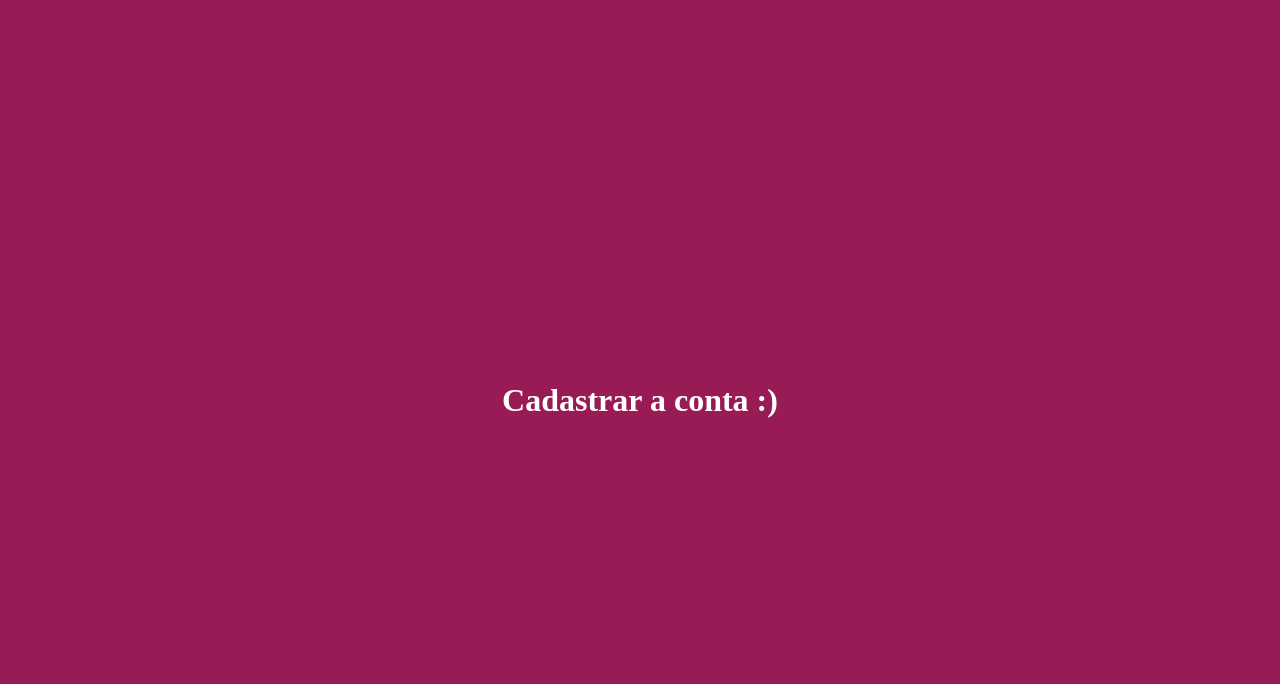
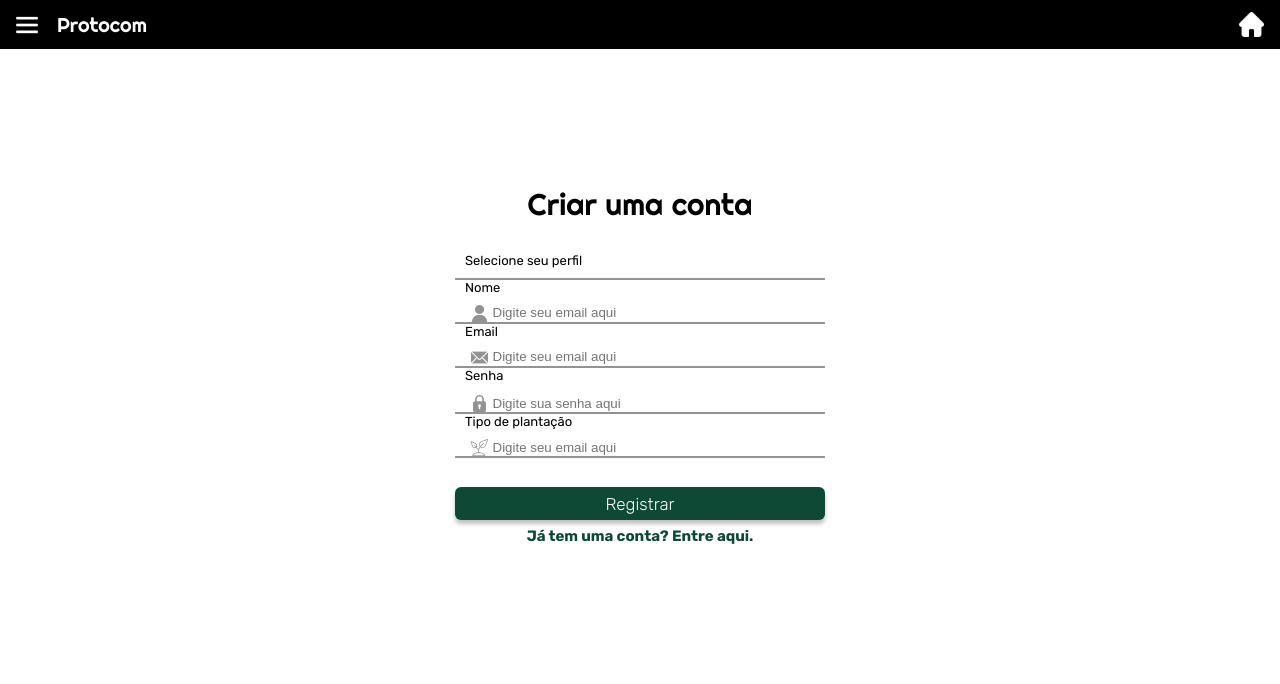
Before and after one commit to 2023M2T7-Inteli/Projeto4, a plain HTML site: page Programação/frontend/sign_up/index.html in a window 1280 px wide. Drawn offline with Linux system fonts and the light colour scheme.

Commit message:
Alterações no front end
- Titulo e icone da pagina de login
- Tela de cadastro

```diff
--- a/Programação/frontend/MainFarmer/Agricultor.css
+++ b/Programação/frontend/MainFarmer/Agricultor.css
@@ -5,7 +5,6 @@
     padding: 0;
     margin: 0;
 }
-
 
 header {
     background-color: black;
--- a/Programação/frontend/home/style.css
+++ /dev/null
@@ -1,16 +0,0 @@
-* {
-    margin: 0;
-    padding: 0;
-    color: white;
-}
-
-body {
-    background-color: rgb(154, 14, 229);
-}
-
-h1 {
-    position: absolute;
-    top: 50%;
-    left: 50%;
-    transform: translate(-50%, -50%);
-}
--- a/Programação/frontend/sign_in/style.css
+++ b/Programação/frontend/sign_in/style.css
@@ -1,6 +1,10 @@
 @import url('https://fonts.googleapis.com/css2?family=Righteous&display=swap');
 @import url('https://fonts.googleapis.com/css2?family=Rubik:wght@300;400;700&display=swap');
 
+* {
+    padding: 0;
+    margin: 0;
+}
 
 input {
     outline: 0;
@@ -133,7 +137,7 @@ header {
 #center_all {
     display: flex;
     align-items: center;
-    height: 80vh;
+    height: 79vh;
 }
 
 .center_email {
@@ -142,15 +146,6 @@ header {
 
 .center_password {
     display: flex;
-}
-
-#options {
-    position: absolute;
-    width: 100%;
-    height: 32%;
-    bottom: 0px;
-    background: #0E4936;
-    border-radius: 25px 25px 0px 0px;
 }
 
 #email {
--- a/Programação/frontend/sign_up/index.html
+++ b/Programação/frontend/sign_up/index.html
@@ -6,8 +6,51 @@
     <meta name="viewport" content="width=device-width, initial-scale=1.0">
     <title>Cadastrar</title>
     <link rel="stylesheet" href="style.css">
+    <link rel="shortcut icon" href="images/logo.png" type="image/x-icon">
 </head>
 <body>
-    <h1>Cadastrar a conta :)</h1>
+    <header>
+        <img id="menu" src="images/menu.png" alt="Botão de menu lateral">
+        <a id="home_a" href="../home/index.html">
+            <img id="home" src="images/home.png" alt="Botão para navegar até a página inicial">
+        </a>
+        <h2 id="title_header">Protocom</h2>
+    </header>
+    <main>
+        <div id="center_all">
+            <div class="center_info">
+                <h1 id="title_logo">Criar uma conta</h1>
+                <h2 id="profile">Selecione seu perfil</h2>
+                <div id="line1" class="line"></div>
+                <h2 id="name">Nome</h2>
+                <div class="center_email">
+                    <img id="profile_icon" src="images/profile2.png" alt="Icone de perfil">
+                    <input id="input1" type="text" placeholder="Digite seu email aqui">
+                </div>
+                <div id="line2" class="line"></div>
+                <h2 id="email">Email</h2>
+                <div class="center_email">
+                    <img id="email_icon" src="images/email.png" alt="Icone de email">
+                    <input id="input1" type="text" placeholder="Digite seu email aqui">
+                </div>
+                <div id="line3" class="line"></div>
+                <h2 id="password">Senha</h2>
+                <div class="center_password">
+                    <img id="password_icon" src="images/password.png" alt="Icone de senha">
+                    <input type="password" id="input2" type="text" placeholder="Digite sua senha aqui">
+                </div>
+                <div id="line4" class="line"></div>
+                <h2 id="plantation">Tipo de plantação</h2>
+                <div class="center_email">
+                    <img id="plant_icon" src="images/plant.png" alt="Icone de plantacao">
+                    <input id="input1" type="text" placeholder="Digite seu email aqui">
+                </div>
+                <div id="line5" class="line"></div>
+                <a id="sign_in" href="../protocom/index.html">Registrar</a>
+                <a id="sign_up" href="../sign_up/index.html">Já tem uma conta? Entre aqui.</a>
+                <script src="script.js"></script>
+            </div>
+        </div>
+    </main>
 </body>
 </html>
--- a/Programação/frontend/sign_up/style.css
+++ b/Programação/frontend/sign_up/style.css
@@ -1,16 +1,216 @@
+@import url('https://fonts.googleapis.com/css2?family=Righteous&display=swap');
+@import url('https://fonts.googleapis.com/css2?family=Rubik:wght@300;400;700&display=swap');
+
 * {
+    padding: 0;
     margin: 0;
-    padding: 0;
-    color: white;
 }
 
-body {
-    background-color: rgb(153, 27, 86);
+header {
+    background-color: black;
+    width: 100%;
+    height: 49px;
+    left: 0px;
+    top: 0px;
+    align-items: center;
+    display: flex;
 }
 
-h1 {
+#menu {
     position: absolute;
-    top: 50%;
+    width: 22px;
+    height: 22px;
+    left: 16px;
+    cursor: pointer;
+}
+
+#home_a {
+    position: absolute;
+    width: 25px;
+    height: 25px;
+    right: 16px;
+}
+
+#home {
+    width: 25px;
+    height: 25px;
+    cursor: pointer;
+}
+
+#title_header {
+    color: white;
+    position: absolute;
+    width: 92px;
+    height: 26px;
+    left: 57px;
+    font-family: 'Righteous';
+    font-style: normal;
+    font-weight: 400;
+    font-size: 20px;
+    line-height: 25px;
+}
+
+.center_info {
+    position: absolute;
     left: 50%;
-    transform: translate(-50%, -50%);
+    transform: translate(-50%);
 }
+
+#center_all {
+    display: flex;
+    align-items: center;
+    height: 79vh;
+}
+
+.center_email {
+    display: flex;
+}
+
+.center_password {
+    display: flex;
+}
+
+#name {
+    width: fit-content;
+    font-family: 'Rubik';
+    font-style: normal;
+    font-weight: 400;
+    font-size: 13px;
+    color: #000000;
+    margin-left: 10px;
+    margin-bottom: 10px;
+}
+
+#profile {
+    width: fit-content;
+    font-family: 'Rubik';
+    font-style: normal;
+    font-weight: 400;
+    font-size: 13px;
+    color: #000000;
+    margin-left: 10px;
+    margin-bottom: 10px;
+}
+
+#email {
+    width: 33px;
+    font-family: 'Rubik';
+    font-style: normal;
+    font-weight: 400;
+    font-size: 13px;
+    color: #000000;
+    margin-left: 10px;
+    margin-bottom: 10px;
+}
+
+#password {
+    margin-bottom: 12.5px;
+    margin-left: 10px;
+    width: 39px;
+    font-family: 'Rubik';
+    font-style: normal;
+    font-weight: 400;
+    font-size: 13px;
+    color: #000000;
+}
+
+#plantation {
+    width: fit-content;
+    font-family: 'Rubik';
+    font-style: normal;
+    font-weight: 400;
+    font-size: 13px;
+    color: #000000;
+    margin-left: 10px;
+    margin-bottom: 10px;
+}
+
+#email_icon, #password_icon, #plant_icon, #profile_icon {
+    width: 17px;
+    height: 17px;
+    margin-right: 4.5px;
+    margin-left: 16px;
+}
+
+.line {
+    width: 100%;
+    height: 2px;
+    background-color: #939393;
+}
+
+#title_logo {
+    width: fit-content;
+    font-family: 'Righteous';
+    font-style: normal;
+    font-weight: 400;
+    font-size: 30px;
+    color: #000000;
+    margin-left: auto;
+    margin-right: auto;
+    margin-bottom: 30px;
+}
+
+input {
+    outline: 0;
+    border: 0;
+    height: 16px;
+    width: 100%;
+}
+
+#sign_up {
+    font-family: 'Rubik';
+    font-style: normal;
+    font-weight: 700;
+    font-size: 15px;
+    color: #0E4936;
+    margin-left: auto;
+    margin-right: auto;
+    margin-top: 7px;
+    transition: 0.2s;
+    border-color: blue;
+}
+
+#sign_up:hover {
+    color: #EB5E28;
+}
+
+#sign_in {
+    background-color: #0E4936;
+    color: white;
+    width: 251px;
+    height: 33px;
+    border-radius: 6px;
+    box-shadow: 0px 4px 4px rgba(0, 0, 0, 0.25);
+    font-family: 'Rubik';
+    font-weight: 300;
+    font-size: 17px;
+    font-style: normal;
+    margin-top: 29px;
+    transition: 0.2s;
+    margin-left: auto;
+    margin-right: auto;
+    cursor: pointer;
+    display: flex;
+    justify-content: center;
+    align-items: center;
+}
+
+#sign_in:hover {
+    background-color: #EB5E28;
+}
+
+@media (min-width: 700px) {
+    .center_info {
+        width: 370px;
+    }
+
+    #sign_in {
+        width: 100%;
+    }
+}
+
+a {
+    width: fit-content;
+    display: block;
+    text-decoration: none;
+}
```
Also changed, not shown: Programação/frontend/MainFarmer/Agricultor.html (+0 -1 lines), Programação/frontend/home/index.html (deleted, +0 -13 lines), Programação/frontend/sign_in/index.html (+2 -1 lines), Programação/frontend/inicial_page_farmer/index.html (added), Programação/frontend/inicial_page_farmer/script.js (added), Programação/frontend/inicial_page_farmer/style.css (added), Programação/frontend/sign_up/images/email.png (added), Programação/frontend/sign_up/images/header_img.png (added), Programação/frontend/sign_up/images/home.png (added), Programação/frontend/sign_up/images/menu.png (added), Programação/frontend/sign_up/images/password.png (added), Programação/frontend/sign_up/images/plant.png (added), Programação/frontend/sign_up/images/profile2.png (added).
